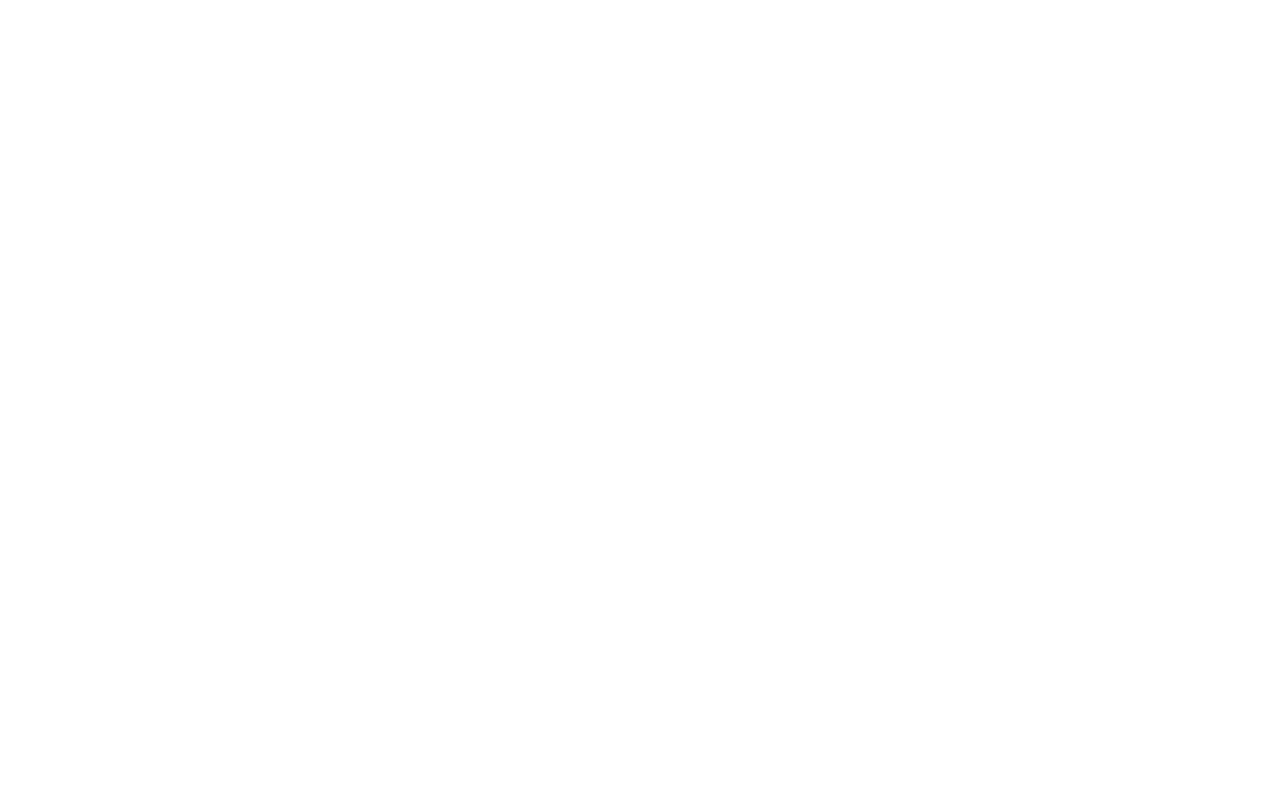
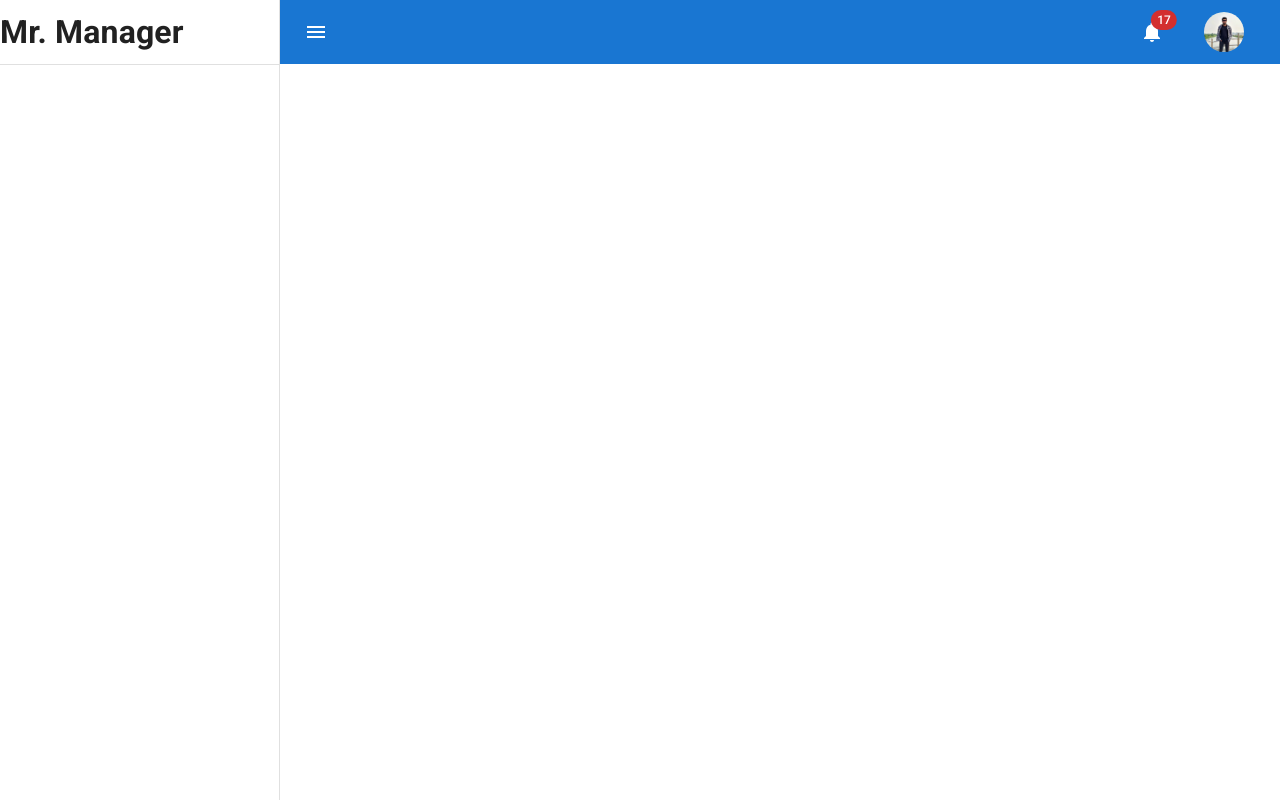
Before and after one commit to shahariar50/mr-manager, a React (Create React App) app: page / in a window 1280 px wide. Built offline with nearby package versions, Linux system fonts and the light colour scheme.

Commit message:
added header

```diff
--- /dev/null
+++ b/jsconfig.json
@@ -0,0 +1,6 @@
+{
+  "compilerOptions": {
+    "baseUrl": "src"
+  },
+  "include": ["src"]
+}
--- a/package.json
+++ b/package.json
@@ -5,12 +5,15 @@
   "dependencies": {
     "@emotion/react": "^11.5.0",
     "@emotion/styled": "^11.3.0",
+    "@mui/icons-material": "^5.0.5",
     "@mui/material": "^5.0.6",
     "@testing-library/jest-dom": "^5.11.4",
     "@testing-library/react": "^11.1.0",
     "@testing-library/user-event": "^12.1.10",
+    "node-sass": "4.14.1",
     "react": "^17.0.2",
     "react-dom": "^17.0.2",
+    "react-router-dom": "^5.3.0",
     "react-scripts": "4.0.3",
     "web-vitals": "^1.0.1"
   },
--- a/src/App.css
+++ /dev/null
@@ -1,38 +0,0 @@
-.App {
-  text-align: center;
-}
-
-.App-logo {
-  height: 40vmin;
-  pointer-events: none;
-}
-
-@media (prefers-reduced-motion: no-preference) {
-  .App-logo {
-    animation: App-logo-spin infinite 20s linear;
-  }
-}
-
-.App-header {
-  background-color: #282c34;
-  min-height: 100vh;
-  display: flex;
-  flex-direction: column;
-  align-items: center;
-  justify-content: center;
-  font-size: calc(10px + 2vmin);
-  color: white;
-}
-
-.App-link {
-  color: #61dafb;
-}
-
-@keyframes App-logo-spin {
-  from {
-    transform: rotate(0deg);
-  }
-  to {
-    transform: rotate(360deg);
-  }
-}
--- a/src/App.js
+++ b/src/App.js
@@ -1,7 +1,17 @@
-import "./App.css";
+import RootLayout from "components/common/layout/RootLayout";
+import HomePage from "pages/HomePage";
+import { Route, Switch } from "react-router-dom";
 
 function App() {
-  return <div className="App"></div>;
+  return (
+    <div className="App">
+      <RootLayout>
+        <Switch>
+          <Route exact path="/" render={(props) => <HomePage {...props} />} />
+        </Switch>
+      </RootLayout>
+    </div>
+  );
 }
 
 export default App;
--- /dev/null
+++ b/src/components/common/layout/MainLayout.js
@@ -0,0 +1,139 @@
+import React from "react";
+import {
+  AppBar as MuiAppBar,
+  Box,
+  CssBaseline,
+  IconButton,
+  Slide,
+  styled,
+  Toolbar,
+  useScrollTrigger,
+  Drawer as MuiDrawer,
+  Divider,
+  Badge,
+} from "@mui/material";
+import MenuIcon from "@mui/icons-material/Menu";
+import NotificationsIcon from "@mui/icons-material/Notifications";
+import UserMenu from "../menu/UserMenu";
+
+const fullDrawerWidth = 280;
+const smallDrawerWidth = 80;
+
+const openMixin = (theme) => ({
+  width: fullDrawerWidth,
+  overflowX: "hidden",
+  transition: theme.transitions.create(["width"], {
+    duration: theme.transitions.duration.standard,
+    easing: theme.transitions.easing.easeInOut,
+  }),
+});
+const closeMixin = (theme) => ({
+  width: smallDrawerWidth,
+  overflowX: "hidden",
+  transition: theme.transitions.create(["width"], {
+    duration: theme.transitions.duration.standard,
+    easing: theme.transitions.easing.easeInOut,
+  }),
+});
+
+const AppBar = styled(MuiAppBar)(({ open, theme }) => ({
+  width: `calc(100% - ${fullDrawerWidth}px)`,
+  boxShadow: "none",
+  backdropFilter: "blur(6px)",
+  WebkitBackdropFilter: "blur(6px)",
+  // backgroundColor: alpha(theme.palette.background.default, 0.72),
+  transition: theme.transitions.create(["width"], {
+    duration: theme.transitions.duration.standard,
+    easing: theme.transitions.easing.easeInOut,
+  }),
+  ...(!open && {
+    width: `calc(100% - ${smallDrawerWidth}px)`,
+  }),
+}));
+
+const Drawer = styled(MuiDrawer)(({ theme, open }) => ({
+  flexShrink: 0,
+  ...openMixin(theme),
+  "& .MuiDrawer-paper": {
+    ...openMixin(theme),
+    boxSizing: "border-box",
+  },
+  ...(!open && {
+    ...closeMixin(theme),
+    "& .MuiDrawer-paper": { ...closeMixin(theme), boxSizing: "border-box" },
+  }),
+}));
+const DrawerHeader = styled("div")(({ theme, open }) => ({
+  padding: theme.spacing(1, 0),
+}));
+
+const Main = styled("div")(({ theme, open }) => ({}));
+
+function HideOnScroll({ children, window }) {
+  // Note that you normally won't need to set the window ref as useScrollTrigger
+  // will default to window.
+  // This is only being set here because the demo is in an iframe.
+  const trigger = useScrollTrigger({
+    target: window ? window() : undefined,
+  });
+
+  return (
+    <Slide appear={false} direction="down" in={!trigger}>
+      {children}
+    </Slide>
+  );
+}
+
+const MainLayout = ({ children, ...props }) => {
+  const [isSidebarOpen, setIsSidebarOpen] = React.useState(true);
+
+  return (
+    <Box sx={{ display: "flex" }}>
+      <CssBaseline />
+      <HideOnScroll {...props}>
+        <AppBar open={isSidebarOpen}>
+          <Toolbar>
+            <IconButton
+              size="large"
+              edge="start"
+              color="inherit"
+              aria-label="open drawer"
+              sx={{
+                mr: 2,
+                // color: theme.palette.primary.light
+              }}
+              onClick={() => setIsSidebarOpen(!isSidebarOpen)}
+            >
+              <MenuIcon />
+            </IconButton>
+            <Box sx={{ flexGrow: 1 }} />
+            <Box sx={{ display: "flex" }}>
+              <IconButton
+                size="large"
+                color="inherit"
+                sx={{
+                  mr: 2,
+                  // color: theme.palette.primary.light
+                }}
+              >
+                <Badge badgeContent={17} color="error">
+                  <NotificationsIcon />
+                </Badge>
+              </IconButton>
+              <UserMenu />
+            </Box>
+          </Toolbar>
+        </AppBar>
+      </HideOnScroll>
+      <Drawer variant="permanent" anchor="left" open={isSidebarOpen}>
+        <DrawerHeader>
+          <h1 style={{ margin: "0" }}>Mr.{isSidebarOpen && " Manager"}</h1>
+        </DrawerHeader>
+        <Divider />
+      </Drawer>
+      <Main>{children}</Main>
+    </Box>
+  );
+};
+
+export default MainLayout;
--- /dev/null
+++ b/src/components/common/layout/RootLayout.js
@@ -0,0 +1,7 @@
+import MainLayout from "components/common/layout/MainLayout";
+
+const RootLayout = ({ children }) => {
+  return <MainLayout>{children}</MainLayout>;
+};
+
+export default RootLayout;
--- /dev/null
+++ b/src/components/common/menu/UserMenu.js
@@ -0,0 +1,34 @@
+import React from "react";
+import { IconButton, Avatar, Menu } from "@mui/material";
+
+const UserMenu = () => {
+  const [userMenuEl, setUserMenuEl] = React.useState(null);
+  const open = Boolean(userMenuEl);
+
+  return (
+    <>
+      <IconButton
+        size="large"
+        color="inherit"
+        sx={
+          {
+            // color: theme.palette.primary.light
+          }
+        }
+        onClick={({ currentTarget }) => setUserMenuEl(currentTarget)}
+      >
+        <Avatar alt="user" src="/static/user.jpg" />
+      </IconButton>
+      <Menu
+        anchorEl={userMenuEl}
+        open={open}
+        onClick={() => setUserMenuEl(null)}
+        onClose={() => setUserMenuEl(null)}
+      >
+        Hello World
+      </Menu>
+    </>
+  );
+};
+
+export default UserMenu;
--- a/src/index.css
+++ /dev/null
@@ -1,13 +0,0 @@
-body {
-  margin: 0;
-  font-family: -apple-system, BlinkMacSystemFont, 'Segoe UI', 'Roboto', 'Oxygen',
-    'Ubuntu', 'Cantarell', 'Fira Sans', 'Droid Sans', 'Helvetica Neue',
-    sans-serif;
-  -webkit-font-smoothing: antialiased;
-  -moz-osx-font-smoothing: grayscale;
-}
-
-code {
-  font-family: source-code-pro, Menlo, Monaco, Consolas, 'Courier New',
-    monospace;
-}
--- a/src/index.js
+++ b/src/index.js
@@ -1,15 +1,18 @@
 import React from "react";
 import ReactDOM from "react-dom";
-import "./index.css";
+import "assets/scss/index.scss";
 import App from "./App";
 import reportWebVitals from "./reportWebVitals";
 import { createTheme, ThemeProvider } from "@mui/material";
+import { BrowserRouter as Router } from "react-router-dom";
 
 const theme = createTheme({});
 
 ReactDOM.render(
   <ThemeProvider theme={theme}>
-    <App />
+    <Router>
+      <App />
+    </Router>
   </ThemeProvider>,
   document.getElementById("root")
 );
--- a/src/pages/HomePage.js
+++ b/src/pages/HomePage.js
@@ -0,0 +1,5 @@
+const HomePage = () => {
+  return <div>Home</div>;
+};
+
+export default HomePage;
```
Also changed, not shown: public/static/user.jpg (added), src/assets/scss/index.scss (added), 1 other file (tests, documents, lock files or other folders).
